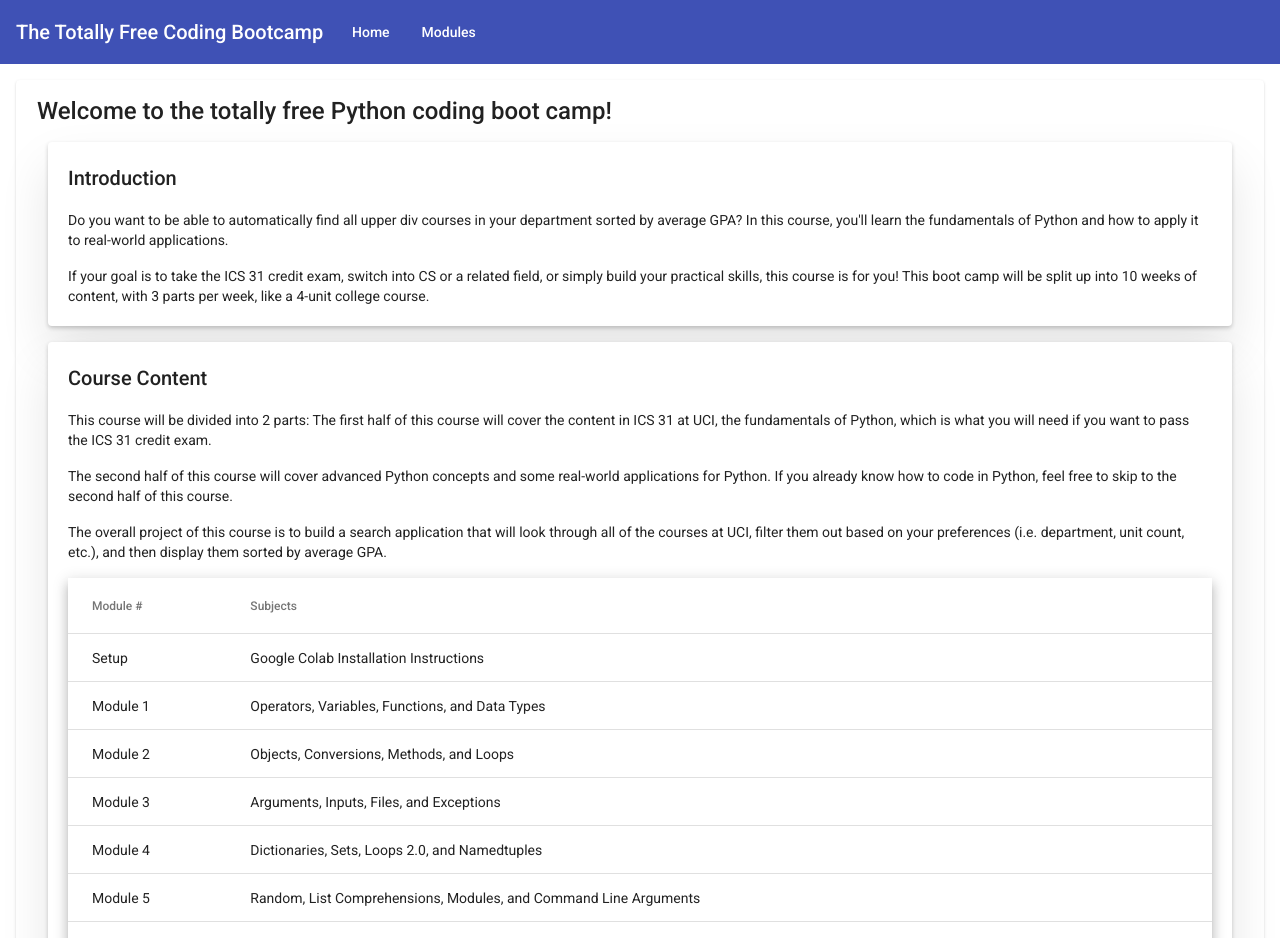
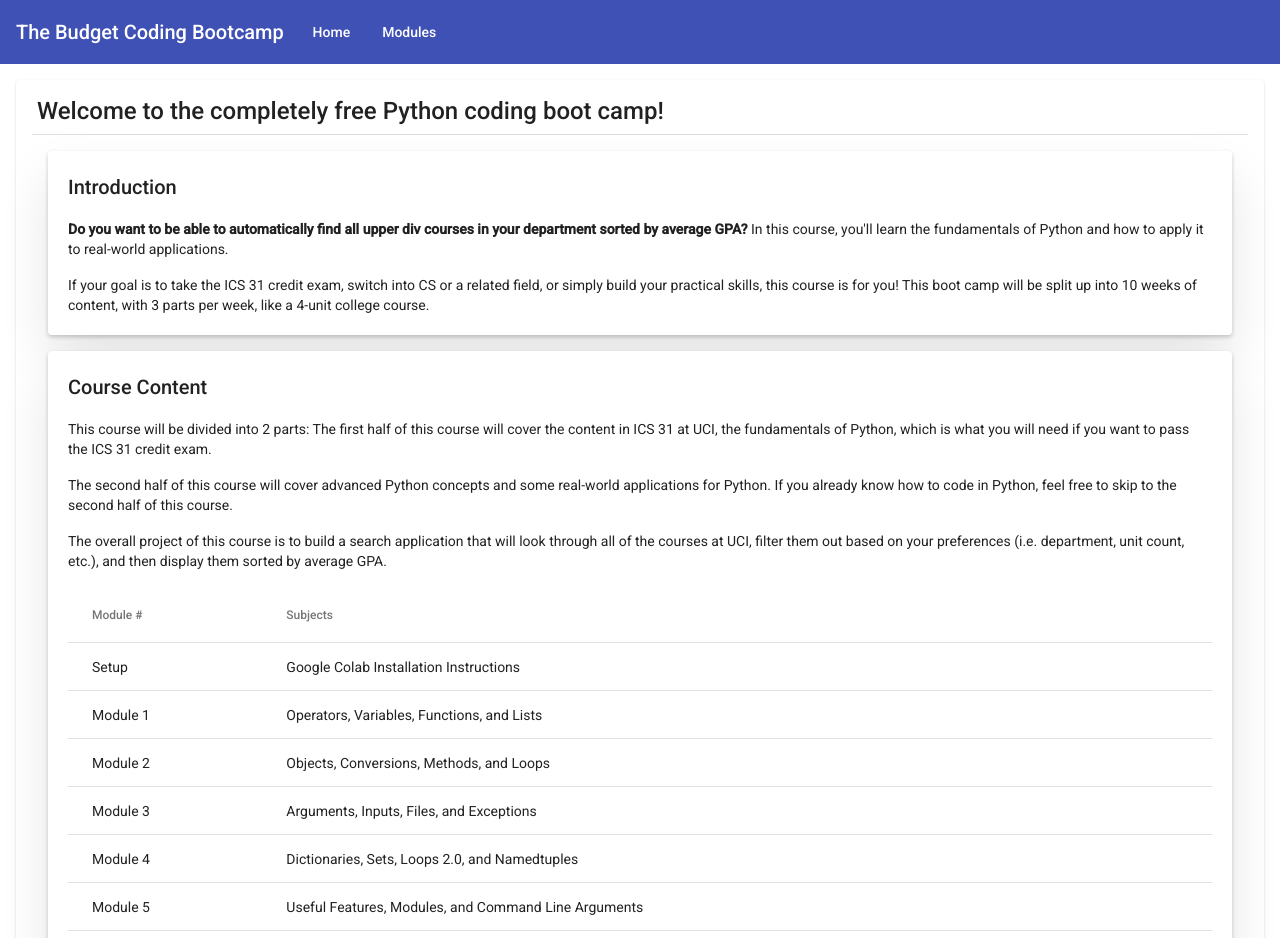
Before and after one commit to lukeren314/coding-bootcamp, an Angular app: page / in a window 1280 px wide. Shown: the top 938 px of the page. Built offline with nearby package versions, Linux system fonts and the light colour scheme.

Commit message:
make things prettier

```diff
--- a/src/app/app.component.css
+++ b/src/app/app.component.css
@@ -14,3 +14,14 @@
   align-items: center;
   justify-content: center;
 }
+
+.app-title {
+  margin-right: 1vw
+}
+
+.app-toolbar {
+  position: sticky;
+  position: -webkit-sticky;
+  top: 0;
+  z-index: 1000;
+}
--- a/src/app/app.component.html
+++ b/src/app/app.component.html
@@ -1,11 +1,7 @@
-<mat-toolbar color="primary">
-  <span style="margin-right:1vw"> {{ title }}</span>
+<mat-toolbar color="primary" class="app-toolbar">
+  <span class="app-title"> {{ title }}</span>
   <button mat-button [routerLink]="'/'">Home</button>
   <button mat-button [routerLink]="'/modules'">Modules</button>
-  <!-- <nav>
-    <a class="button" routerLink="/home" routerLinkActive="activebutton">Home</a> |
-    <a class="button" routerLink="/modules" routerLinkActive="activebutton">Modules</a>
-  </nav> -->
 </mat-toolbar>
 <div class="content" role="main">
   <router-outlet></router-outlet>
--- a/src/app/app.component.ts
+++ b/src/app/app.component.ts
@@ -6,5 +6,5 @@ import { Component } from '@angular/core';
   styleUrls: ['./app.component.css']
 })
 export class AppComponent {
-  title = 'The Totally Free Coding Bootcamp';
+  title = 'The Budget Coding Bootcamp';
 }
--- a/src/app/home/home.component.html
+++ b/src/app/home/home.component.html
@@ -1,15 +1,19 @@
 <mat-card>
   <mat-card-title class="title"
-    >Welcome to the totally free Python coding boot camp!</mat-card-title
+    >Welcome to the completely free Python coding boot camp!</mat-card-title
   >
+  <mat-divider [inset]="true"></mat-divider>
   <mat-card class="card">
     <mat-card-title>
       <h2>Introduction</h2>
     </mat-card-title>
     <mat-card-content>
-      Do you want to be able to automatically find all upper div courses in your
-      department sorted by average GPA? In this course, you'll learn the
-      fundamentals of Python and how to apply it to real-world applications.
+      <b
+        >Do you want to be able to automatically find all upper div courses in
+        your department sorted by average GPA?</b
+      >
+      In this course, you'll learn the fundamentals of Python and how to apply
+      it to real-world applications.
     </mat-card-content>
     <mat-card-content>
       If your goal is to take the ICS 31 credit exam, switch into CS or a
@@ -39,7 +43,7 @@
       sorted by average GPA.
     </mat-card-content>
     <mat-card-content>
-      <table mat-table [dataSource]="modules" class="mat-elevation-z8">
+      <table mat-table [dataSource]="modules">
         <ng-container matColumnDef="name">
           <th mat-header-cell *matHeaderCellDef>Module #</th>
           <td mat-cell *matCellDef="let element">{{ element.name }}</td>
--- a/src/app/modules.json
+++ b/src/app/modules.json
@@ -6,40 +6,34 @@
   },
   {
     "name": "Module 1",
-    "content": "Operators, Variables, Functions, and Data Types",
-    "link": "https://drive.google.com/file/d/1iLkNzyEzYvOfpYSlZm43rYGVo0ySo8dU/view?usp=sharing"
+    "content": "Operators, Variables, Functions, and Lists",
+    "link": "https://colab.research.google.com/drive/1p-AvIFeT5BxXwQZ9qiaYqf0a1Q3I7vxK?usp=sharing"
   },
-
   {
     "name": "Module 2",
     "content": "Objects, Conversions, Methods, and Loops",
-    "link": "https://drive.google.com/file/d/1mPHwMk2N8nD2wGm6ULZfwkgfJP0FU6lG/view?usp=sharing"
+    "link": "https://colab.research.google.com/drive/1NuG7oVRxeIDT7oxvbleJD9TZCxTgkbUv?usp=sharing"
   },
-
   {
     "name": "Module 3",
     "content": "Arguments, Inputs, Files, and Exceptions",
-    "link": "https://drive.google.com/file/d/1v1Lk2K33l46SsqzhQJTCvup1hVOnBEw8/view?usp=sharing"
+    "link": "https://colab.research.google.com/drive/10mA6SHjwQYU0E65u08vefbi1SPXKyu37?usp=sharing"
   },
-
   {
     "name": "Module 4",
     "content": "Dictionaries, Sets, Loops 2.0, and Namedtuples",
-    "link": "https://drive.google.com/file/d/1v1Lk2K33l46SsqzhQJTCvup1hVOnBEw8/view?usp=sharing"
+    "link": "https://colab.research.google.com/drive/1RsG7xka9uUNkBA9LwzcAb3gGWTFkedSb?usp=sharing"
   },
-
   {
     "name": "Module 5",
-    "content": "Random, List Comprehensions, Modules, and Command Line Arguments",
-    "link": "https://drive.google.com/file/d/1v1Lk2K33l46SsqzhQJTCvup1hVOnBEw8/view?usp=sharing"
+    "content": "Useful Features, Modules, and Command Line Arguments",
+    "link": "https://colab.research.google.com/drive/1MfqTpyYTS96yp__hfPdT4K7sIEqfJMwt?usp=sharing"
   },
-
   {
     "name": "Module 6",
     "content": "TBD",
     "link": ""
   },
-
   {
     "name": "Module 7",
     "content": "TBD",
--- a/src/app/modules/modules.component.html
+++ b/src/app/modules/modules.component.html
@@ -1,6 +1,6 @@
 <mat-card>
   <mat-card-content>
-    Finish the setup module before you start Module 1.
+    <b>Finish the setup module before you start Module 1.</b>
   </mat-card-content>
   <mat-card-content>
     <b>DISCLAIMER</b> Google Colab will NOT save your changes.
@@ -9,7 +9,7 @@
     Solutions for Coding Activities and Practice Problems are down below.
   </mat-card-content>
   <mat-card class="card">
-    <mat-card-title> Modules </mat-card-title>
+    <mat-card-title> Module Links </mat-card-title>
     <mat-card-content>
       <mat-nav-list>
         <mat-list-item *ngFor="let module of modules">
--- a/src/app/modules/modules.component.ts
+++ b/src/app/modules/modules.component.ts
@@ -11,23 +11,23 @@ export class ModulesComponent implements OnInit {
   solutions: any[] = [
     {
       name: 'Module 1 Solutions',
-      link: 'https://drive.google.com/file/d/15QpGwkh0icD0tUQCxLXeYRU_p4Nsa0IX/view?usp=sharing',
+      link: 'https://colab.research.google.com/drive/15jwrhLKwbea0BCGIuYuRupFrZEURJMQQ?usp=sharing',
     },
     {
       name: 'Module 2 Solutions',
-      link: 'https://drive.google.com/file/d/15QpGwkh0icD0tUQCxLXeYRU_p4Nsa0IX/view?usp=sharing',
+      link: 'https://colab.research.google.com/drive/1NuG7oVRxeIDT7oxvbleJD9TZCxTgkbUv?usp=sharing',
     },
     {
       name: 'Module 3 Solutions',
-      link: 'https://drive.google.com/file/d/1GDvzdyetyFPh9cKbj9uzP1mdl_WGacN0/view?usp=sharing',
+      link: 'https://colab.research.google.com/drive/1h55s8rh8_2jPlMmxhS5ei6NFAT416KA6?usp=sharing',
     },
     {
       name: 'Module 4 Solutions',
-      link: 'https://drive.google.com/file/d/1dYR2805RS_DK5C-dc3P_5Jq_AB71b4RP/view?usp=sharing',
+      link: 'https://colab.research.google.com/drive/11todGHUFTpB0FhDiB5FesSqlRDEJ_B36?usp=sharing',
     },
     {
       name: 'Module 5 Solutions',
-      link: 'https://drive.google.com/file/d/1dYR2805RS_DK5C-dc3P_5Jq_AB71b4RP/view?usp=sharing',
+      link: 'https://colab.research.google.com/drive/1j26EXx8YBqiSfUBQo7hLRvANRRRYEK5Y?usp=sharing',
     },
   ];
   constructor() {}
--- a/src/index.html
+++ b/src/index.html
@@ -1,16 +1,22 @@
-<!doctype html>
+<!DOCTYPE html>
 <html lang="en">
-<head>
-  <meta charset="utf-8">
-  <title>Totally Free Coding Bootcamp</title>
-  <base href="/">
-  <meta name="viewport" content="width=device-width, initial-scale=1">
-  <link rel="icon" type="image/x-icon" href="favicon.ico">
-  <link rel="preconnect" href="https://fonts.gstatic.com">
-  <link href="https://fonts.googleapis.com/css2?family=Roboto:wght@300;400;500&display=swap" rel="stylesheet">
-  <link href="https://fonts.googleapis.com/icon?family=Material+Icons" rel="stylesheet">
-</head>
-<body class="mat-typography">
-  <app-root></app-root>
-</body>
+  <head>
+    <meta charset="utf-8" />
+    <title>The Budget Coding Bootcamp</title>
+    <base href="/" />
+    <meta name="viewport" content="width=device-width, initial-scale=1" />
+    <link rel="icon" type="image/x-icon" href="favicon.ico" />
+    <link rel="preconnect" href="https://fonts.gstatic.com" />
+    <link
+      href="https://fonts.googleapis.com/css2?family=Roboto:wght@300;400;500&display=swap"
+      rel="stylesheet"
+    />
+    <link
+      href="https://fonts.googleapis.com/icon?family=Material+Icons"
+      rel="stylesheet"
+    />
+  </head>
+  <body class="mat-typography">
+    <app-root></app-root>
+  </body>
 </html>
```
Also changed, not shown: src/app/app.module.ts (+10 -12 lines).
